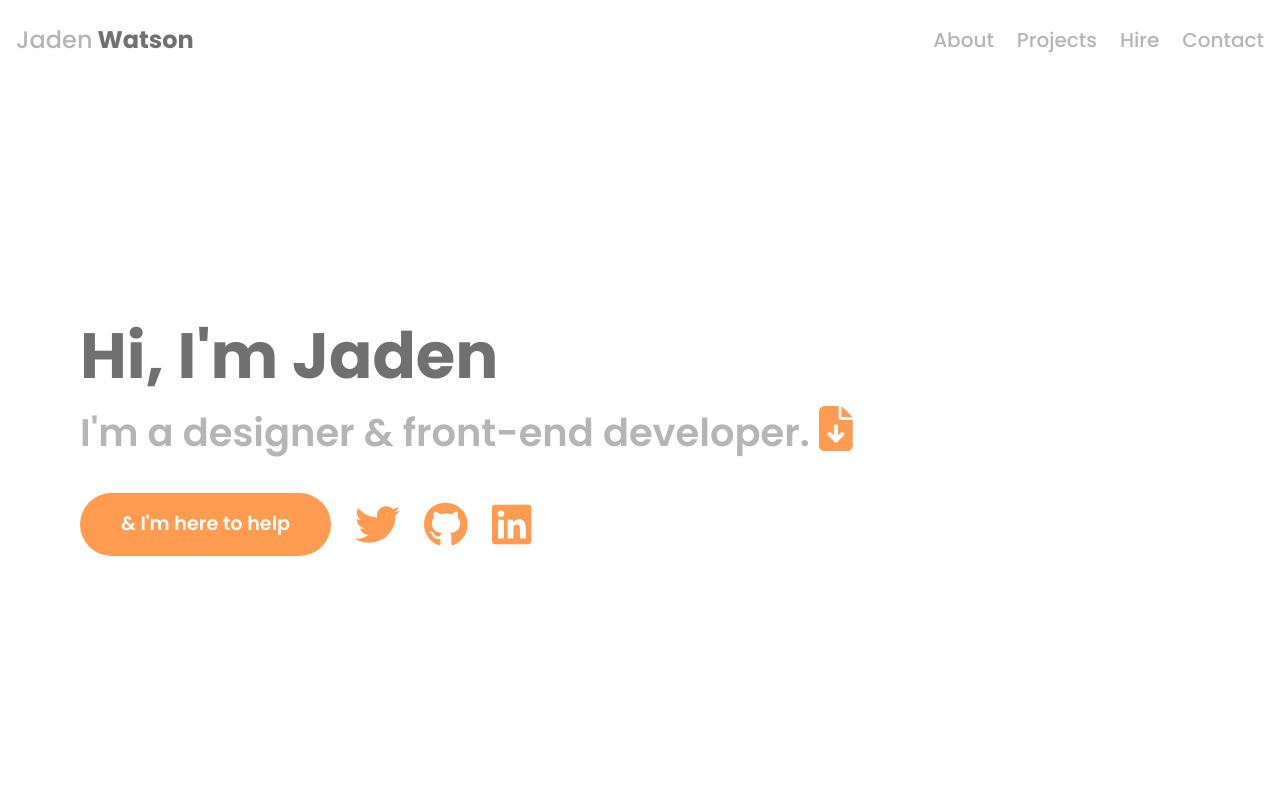
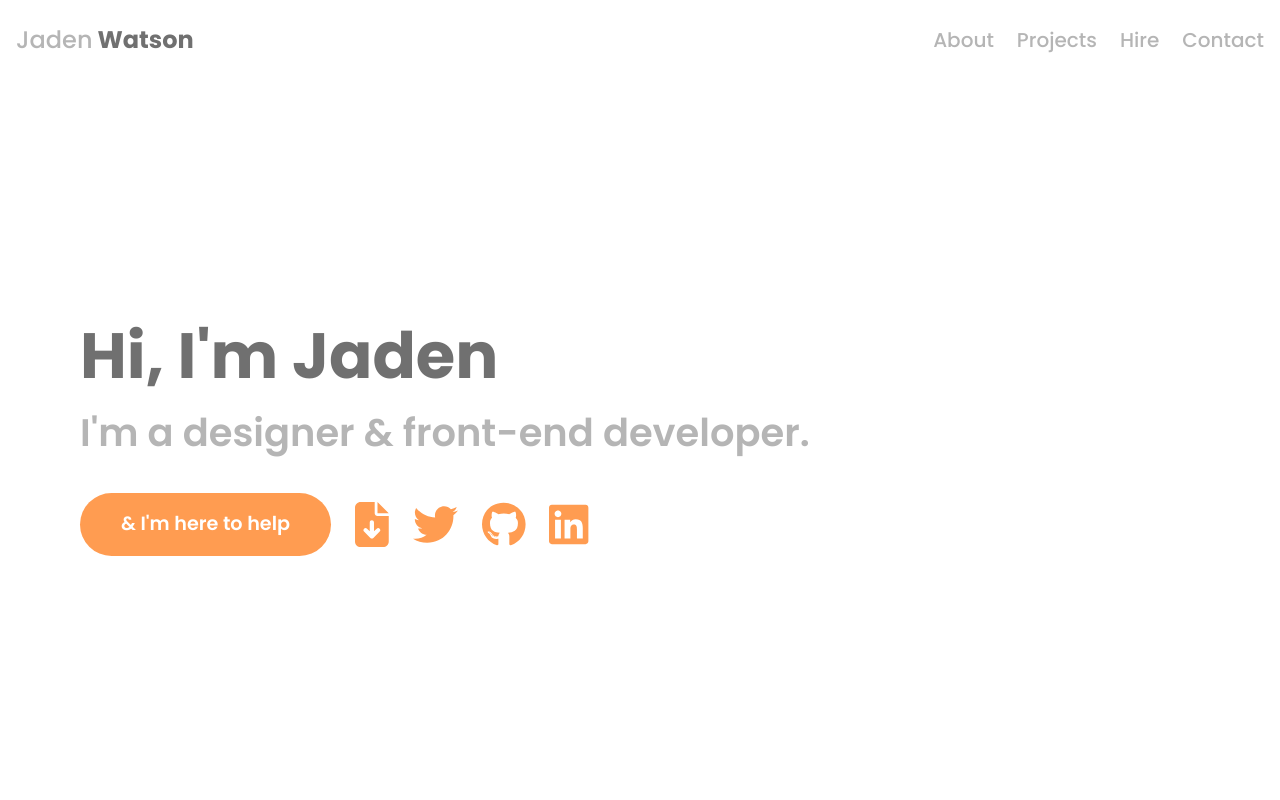
Before and after one commit to igaboo/jaden-watson-v2, a Next.js app: page / in a window 1280 px wide. Shown: the top 800 px of the page. Built offline with nearby package versions, Linux system fonts and the light colour scheme.

Commit message:
changed layout

```diff
--- a/modules/2. Hero/Hero.js
+++ b/modules/2. Hero/Hero.js
@@ -18,18 +18,16 @@ const Hero = () => {
     <section className={`container ${styles.container}`}>
       <StaggeredAnimate>
         <h1>Hi, I'm Jaden</h1>
-        <h2>
-          I'm a designer & front-end developer.{" "}
-          <Tooltip tooltip="My Resume">
-            <a className="icon" href="/resume.pdf" download>
-              <FontAwesomeIcon icon={faFileArrowDown} />
-            </a>
-          </Tooltip>
-        </h2>
+        <h2>I'm a designer & front-end developer.</h2>
         <span>
           <Link href="/#contact">
             <a className="button">& I'm here to help</a>
           </Link>
+          <Tooltip tooltip="My Resume">
+            <a className="icon" href="/resume.pdf" download>
+              <FontAwesomeIcon icon={faFileArrowDown} size="3x" />
+            </a>
+          </Tooltip>
           <Tooltip tooltip="Twitter">
             <a href="https://twitter.com/oobagi" className="icon">
               <FontAwesomeIcon icon={faTwitter} size="3x" />
--- a/modules/2. Hero/Hero.module.scss
+++ b/modules/2. Hero/Hero.module.scss
@@ -1,6 +1,7 @@
 @import "../../scss/variables";
 
 .container {
+  max-width: $width-wide;
   span {
     margin-top: 1rem;
 
```
